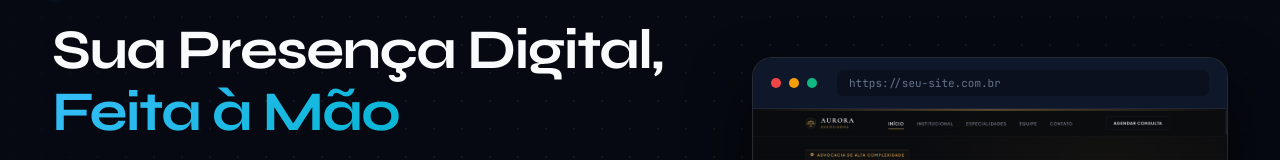
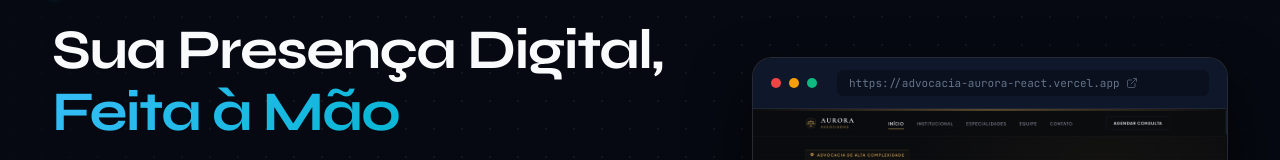
Before and after one commit to leonardohirt/gh-dev, a React (Vite) app: page / in a window 1280 px wide. Shown: the part 193-353 px from the top of the page. Built offline with nearby package versions, Linux system fonts and the light colour scheme.

Commit message:
update_showcase_url

```diff
--- a/src/App.jsx
+++ b/src/App.jsx
@@ -12,7 +12,8 @@ import {
   X,
   Phone,
   Mail,
-  Code2
+  Code2,
+  ExternalLink
 } from 'lucide-react';
 import heroWorkspaceImg from './assets/hero_workspace.jpg';
 import logoImg from './assets/logo.png';
@@ -32,6 +33,7 @@ export default function App() {
   const whatsappPhone = '5542984212013';
   const whatsappDisplay = '(42) 98421-2013';
   const contactEmail = 'ghdevcontato@gmail.com';
+  const showcaseDemoUrl = 'https://advocacia-aurora-react.vercel.app';
 
   const getWhatsAppLink = (message) => {
     return `https://wa.me/${whatsappPhone}?text=${encodeURIComponent(message)}`;
@@ -113,11 +115,29 @@ export default function App() {
                     <span className="dot-btn red"></span>
                     <span className="dot-btn yellow"></span>
                     <span className="dot-btn green"></span>
-                    <span className="mockup-url">https://seu-site.com.br</span>
+                    <a
+                      href={showcaseDemoUrl}
+                      target="_blank"
+                      rel="noopener noreferrer"
+                      className="mockup-url"
+                      title="Clique para abrir a demonstração em nova aba"
+                      style={{ textDecoration: 'none', display: 'inline-flex', alignItems: 'center', gap: '6px' }}
+                    >
+                      <span>{showcaseDemoUrl}</span>
+                      <ExternalLink size={12} style={{ opacity: 0.7 }} />
+                    </a>
                   </div>
-                  <div className="mockup-body">
-                    <img src={heroWorkspaceImg} alt="Desenvolvimento Web ghdev" />
-                  </div>
+
+                  <a
+                    href={showcaseDemoUrl}
+                    target="_blank"
+                    rel="noopener noreferrer"
+                    className="mockup-body"
+                    style={{ display: 'block', cursor: 'pointer' }}
+                    title="Clique para visualizar o site completo"
+                  >
+                    <img src={heroWorkspaceImg} alt="Demonstração Projeto Aurora Associados por ghdev" />
+                  </a>
                 </div>
 
                 <div className="asymmetric-badge">
```
